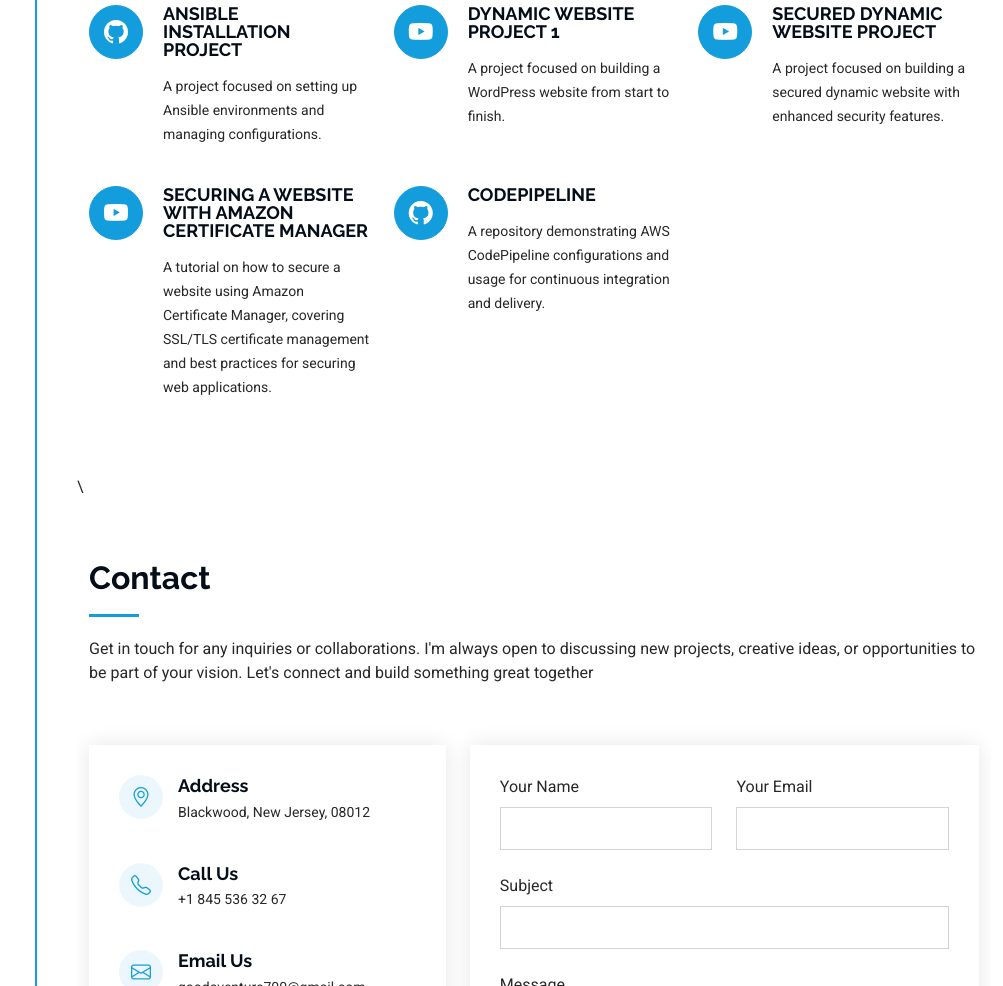
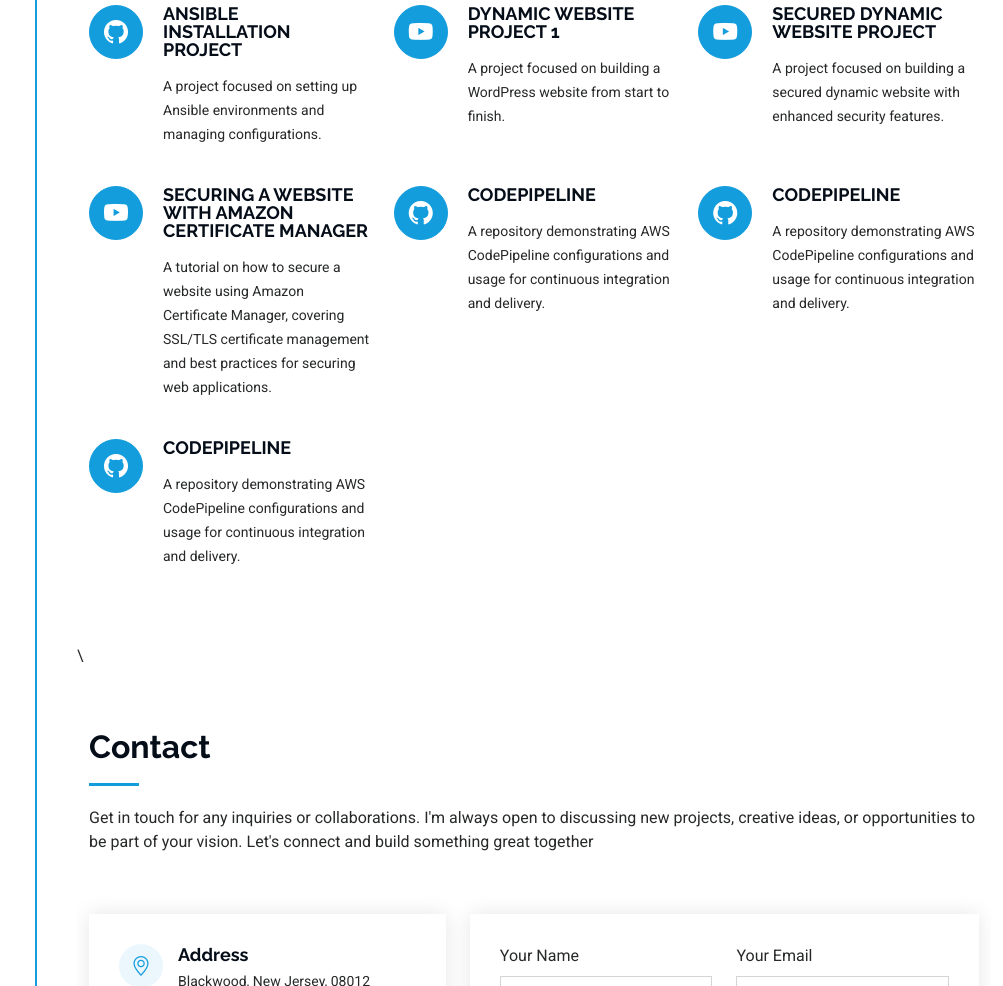
Before and after one commit to Blontum/resume, a plain HTML site: page index.html in a window 1280 px wide. Shown: the part 5298-6284 px from the top of the page, without its empty margins (277-1280 px from the left). Drawn offline with Linux system fonts and the light colour scheme.

Commit message:
indexmodification

```diff
--- a/index.html
+++ b/index.html
@@ -394,6 +394,20 @@
           <p class="description">A repository demonstrating AWS CodePipeline configurations and usage for continuous integration and delivery.</p>
         </div>
       </div><!-- End Project Item -->
+      <div class="col-lg-4 col-md-6 service-item d-flex" data-aos="fade-up" data-aos-delay="400">
+        <div class="icon flex-shrink-0"><i class="bi bi-github"></i></div>
+        <div>
+          <h4 class="title"><a href="https://github.com/Blontum/jenkins-mini-project.git" class="stretched-link">CodePipeline</a></h4>
+          <p class="description">A repository demonstrating AWS CodePipeline configurations and usage for continuous integration and delivery.</p>
+        </div>
+      </div><!-- End Project Item -->
+      <div class="col-lg-4 col-md-6 service-item d-flex" data-aos="fade-up" data-aos-delay="400">
+        <div class="icon flex-shrink-0"><i class="bi bi-github"></i></div>
+        <div>
+          <h4 class="title"><a href="https://hub.docker.com/repository/docker/lontumb/jenkins-docker-project" class="stretched-link">CodePipeline</a></h4>
+          <p class="description">A repository demonstrating AWS CodePipeline configurations and usage for continuous integration and delivery.</p>
+        </div>
+      </div><!-- End Project Item -->
     </div>
   </div>
 </section><!-- /Projects Section -->\
```
